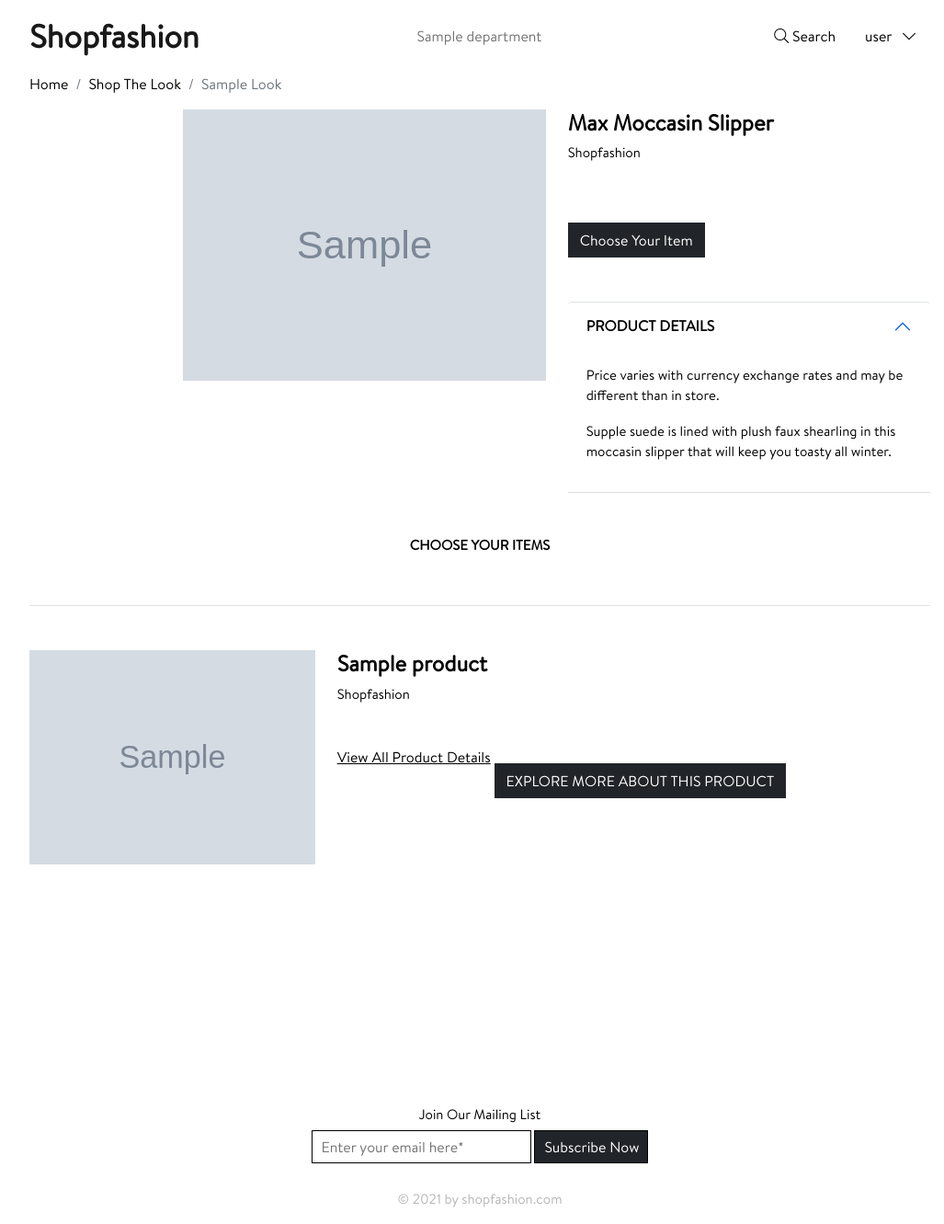
After one commit to priteshtagline/shop-fashion, a Django app: page /shop-the-look/1/1 in a window 1280 px wide. The commit adds this page. Shown: the whole page at 92% size, without its empty margins (118-1145 px from the left). Run offline with Django 3.2, Linux system fonts and the light colour scheme; tables that the repository leaves empty hold one stand-in row (values such as "Sample post"); grey boxes marked "Sample" are stand-in pictures; some libraries are stand-ins or nearby versions.

Commit message:
WIP: Shop look and deail page
- shop look page all imgage diaplay done.
- shop look deail html page in progress to change html display.

```diff
--- a/products/static/js/admin_shoplook_custom.js
+++ b/products/static/js/admin_shoplook_custom.js
@@ -9,7 +9,7 @@ function filterProducts(val) {
             options = "";
             for (var i = 0; i < j.length; i++) {
                 options +=
-                    '<option value="' + j[i].id + '">' + j[i].title + "</option>";
+                    '<option value="' + j[i].id + '">' + j[i].title + ' | ' + j[i].category__name + ' | ' + j[i].subcategory__name + "</option>";
             }
             productsSelect.html(options);
             productsSelect.val(productsSelectVal);
--- a/products/views.py
+++ b/products/views.py
@@ -61,5 +61,5 @@ def get_products_by_department(request):
     """
     department_id = request.GET.get('id', '')
     result = list(Product.objects.filter(
-        department_id=department_id).values('id', 'title'))
+        department_id=department_id).values('id', 'title', 'category__name', 'subcategory__name').order_by('category__name', 'subcategory__name', 'title'))
     return HttpResponse(json.dumps(result), content_type="application/json")
--- a/website/templates/base.html
+++ b/website/templates/base.html
@@ -29,6 +29,7 @@
     <script src="{% static 'js/jquery-3.6.0.min.js' %}"></script>
     <script src="{% static 'js/popper.min.js' %}"></script>
     <script src="{% static 'js/owl.carousel.min.js' %}"></script>
+    <script src="{% static 'js/masonry.pkgd.min.js' %}"></script>
     <script src="{% static 'js/bootstrap.min.js' %}"></script>
     <script src="{% static 'js/custom.js' %}"></script>
 
--- /dev/null
+++ b/website/templates/shoplook_detail.html
@@ -0,0 +1,105 @@
+{% extends "base.html" %}
+{% load static %}
+
+{% block title %} Shop The Look | {{block.super}} {% endblock %}
+
+{% block body %}
+<main>
+    <div class="product-details">
+        <div class="row">
+            <nav aria-label="breadcrumb">
+                <ol class="breadcrumb">
+                    <li class="breadcrumb-item"><a href="{% url 'website:home' %}">Home</a></li>
+                    <li class="breadcrumb-item text-capitalize" aria-current="page"><a href="{% url 'website:shoplook' %}">Shop The Look</a>
+                    </li>
+                    <li class="breadcrumb-item active text-capitalize" aria-current="page">{{shoplook}}</li>
+                </ol>
+            </nav>
+            <div class="col-md-2 d-flex order-xl-0 order-lg-0 order-md-0 order-sm-2 order-2">
+                {% comment %} <div class="product-images">
+                    <div class="thumbs">
+                        <div id="pr_item_gallery" class="product_gallery_item ">
+                            <a href="#" class="product_gallery_item active"
+                                data-image="assets/images/main-product-image-1.jpeg"
+                                data-zoom-image="assets/images/main-product-image-1.jpeg">
+                                <img src="assets/images/main-product-image-1.jpeg" alt="main-image" class="img-fluid">
+                            </a>
+                            <a href="#" class="product_gallery_item"
+                                data-image="assets/images/main-product-image-2.jpeg"
+                                data-zoom-image="assets/images/main-product-image-2.jpeg">
+                                <img src="assets/images/main-product-image-2.jpeg" alt="main-image" class="img-fluid">
+                            </a>
+                        </div>
+                    </div>
+                </div> {% endcomment %}
+            </div>
+            <div class="col-md-5 order-xl-2 order-lg-2 order-md-2 order-sm-0 order-0">
+                <div class="text-center">
+                    <div class="col-md-12 order-xl-2 order-lg-2 order-md-0 order-sm-0 order-0 big-images">
+                        <img id="product_img" src="{{shoplook.image.url}}"
+                            data-zoom-image="{{shoplook.image.url}}" alt="{{shoplook}}" />
+                    </div>
+                </div>
+            </div>
+            <div class="col-md-5 product-info order-xl-3 order-lg-3 order-md-3 order-sm-3 order-3">
+                <h4 class="fw-bold">Max Moccasin Slipper</h4>
+                <p>Shopfashion</p>
+
+                <a href="#" class="btn btn-dark rounded-0 my-5 buy-now-btn">Choose Your Item</a>
+
+                <div class="accordion" id="accordionExample">
+                    <div class="accordion-item">
+                        <h2 class="accordion-header" id="headingOne">
+                            <button class="accordion-button border-top" type="button" data-bs-toggle="collapse"
+                                data-bs-target="#collapseOne" aria-expanded="true" aria-controls="collapseOne">
+                                <strong class="text-uppercase">product details</strong>
+                            </button>
+                        </h2>
+                        <div id="collapseOne" class="accordion-collapse collapse show" aria-labelledby="headingOne"
+                            data-bs-parent="#accordionExample">
+                            <div class="accordion-body">
+                                <p>Price varies with currency exchange rates and may be different than in store.</p>
+                                <p>Supple suede is lined with plush faux shearling in this moccasin slipper that
+                                    will keep you
+                                    toasty all winter.</p>
+                            </div>
+                        </div>
+                    </div>
+                </div>
+            </div>
+        </div>
+    </div>
+
+    <div class="choosed-items">
+        <div class="row">
+            <div class="col-md-12 my-5 text-center">
+                <h6 class="text-uppercase fw-bolder">choose your items</h6>
+            </div>
+        </div>
+        {% for product in shoplook.products.all %}
+        <div class="item-1 py-5 border-top">
+            <div class="row">
+                <div class="col-md-4">
+                    <div class="look-item-image m-xl-0 m-lg-0 m-md-auto m-sm-auto m-auto">
+                        <img src="{{product.image1.url}}" alt="">
+                    </div>
+                </div>
+
+                <div class="col-md-8">
+                    <h4 class="fw-bold">{{product.title}}</h4>
+                    <p>Shopfashion</p>
+
+                    <a href="{% url 'website:product' product.title|slugify product.id %}" class="text-decoration-underline my-2">View All Product Details</a>
+
+                    {% comment %} <p class="my-5"><strong class="text-uppercase">color:</strong> Black</p> {% endcomment %}
+
+                    <a href="{% url 'website:product' product.title|slugify product.id %}" class="text-uppercase btn btn-dark rounded-0 mt-5">Explore More
+                        about this Product</a>
+                </div>
+            </div>
+            {% endfor %}
+        </div>
+    </div>
+
+</main>
+{% endblock %}
--- a/website/urls.py
+++ b/website/urls.py
@@ -1,3 +1,4 @@
+from website.views.shoplook import ShopLookListView, ShopLookDetailView
 from django.urls import path
 from django.views.generic.base import TemplateView
 
@@ -5,6 +6,7 @@ from website.views.browse import BrowseListView
 from website.views.home import HomeView
 from website.views.product import ProductDeatilView
 from website.views.search_product import SearchListView
+from website.views.shoplook import ShopLookListView, ShopLookDetailView
 
 app_name = 'website'
 urlpatterns = [
@@ -23,4 +25,8 @@ urlpatterns = [
          BrowseListView.as_view(), name='browse_department'),
     path('search/',
          SearchListView.as_view(), name='search_product'),
+    path('shop-the-look/',
+         ShopLookListView.as_view(), name='shoplook'),
+    path('shop-the-look/<slug:slug>/<int:pk>',
+         ShopLookDetailView.as_view(), name='shoplook_detail'),
 ]
--- /dev/null
+++ b/website/views/shoplook.py
@@ -0,0 +1,35 @@
+from django.views.generic import ListView, DetailView
+from products.models.shop_look import ShopLook
+
+
+class ShopLookListView(ListView):
+    """Website shop look list page
+
+    Args:
+        ListView ([Django Method]): [Extend by django generic listview]
+
+    Returns:
+        [html/text]: [return render html for shop look page]
+    """
+    model = ShopLook
+    template_name = 'shoplook.html'
+    context_object_name = 'shoplooks'
+    paginate_by = 30
+
+    def get_context_data(self, **kwargs):
+        context = super().get_context_data(**kwargs)
+        print(context)
+        return context
+
+
+class ShopLookDetailView(DetailView):
+    """Website product detail page
+
+    Args:
+        DetailView ([Django Method]): [Extend by django generic]
+
+    Returns:
+        [html/text]: [return render html for product detail page]
+    """
+    model = ShopLook
+    template_name = 'shoplook_detail.html'
```
Also changed, not shown: website/templates/shoplook.html (added, +24 -0 lines).
